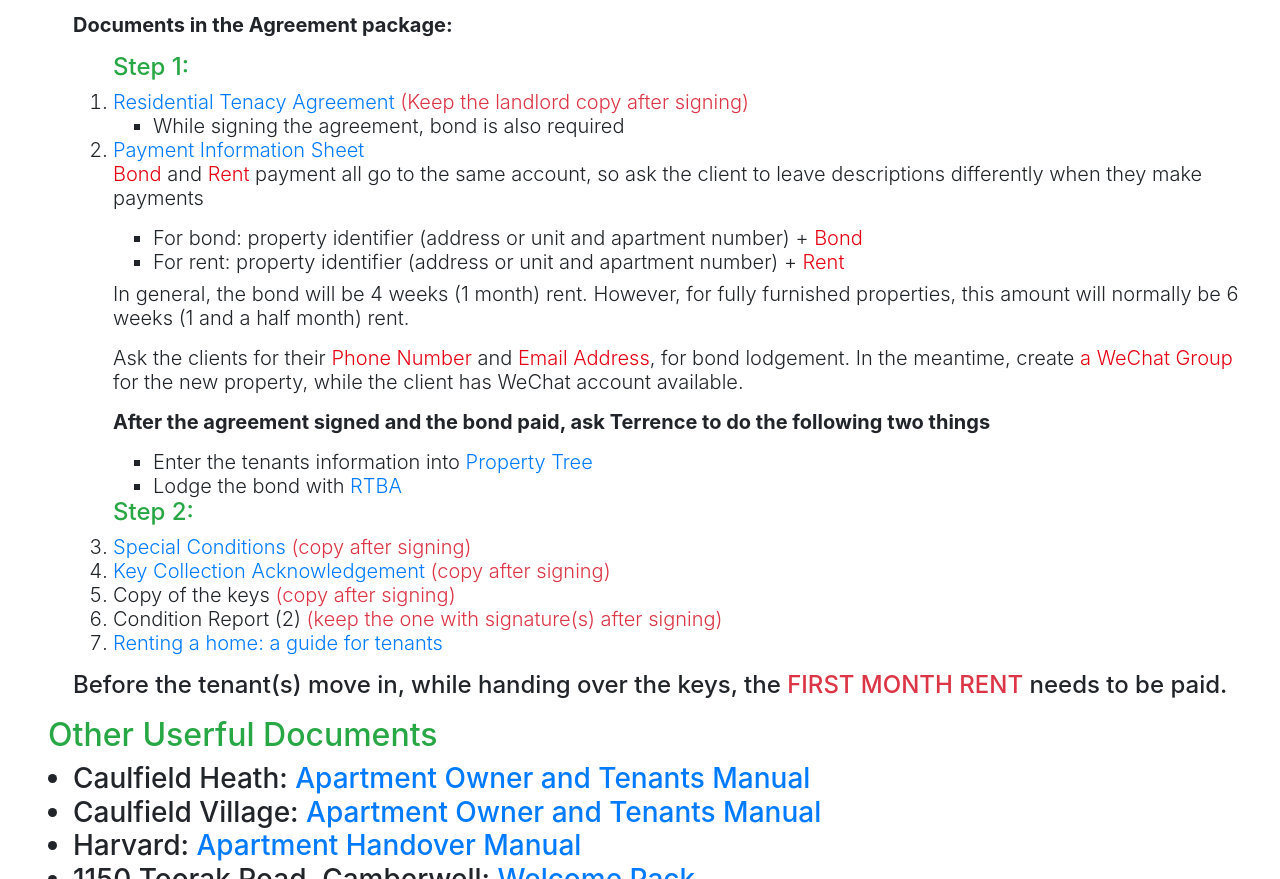
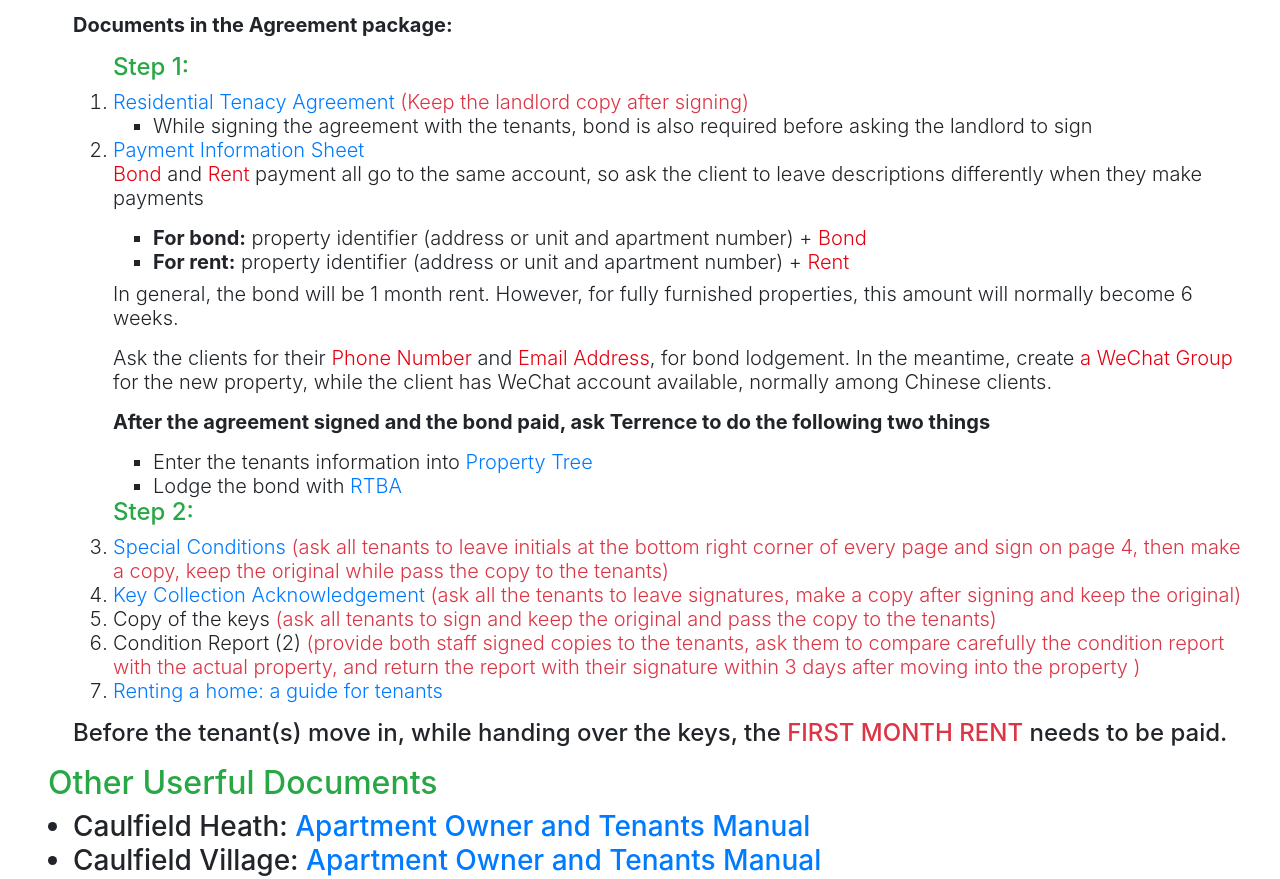
Before and after one commit to TerrenceWang302/lee-auv, a plain HTML site: page rental/rental.html in a window 1280 px wide. Shown: the part 2286-3165 px from the top of the page. Drawn offline with Linux system fonts and the light colour scheme.

Commit message:
make changes to both the management and rental page, also start to add Email templates page.

```diff
--- a/rental/rental.html
+++ b/rental/rental.html
@@ -113,7 +113,7 @@
                                 <li>Name Card</li>
                                 <li><a href="../assets/word_documents/Open%20of%20Inspection%20Registration.docx">Inspection Registration Sheet</a></li>
                                 <li>Open for inspection board (2~3)</li>
-                                <li>Speaker</li>
+                                <li>Speaker (optional)</li>
                             </ul>
                         </li>
                     </ol>
@@ -148,17 +148,17 @@
                         <p class="h4 text-success">Step 1:</p>
                         <li><a href="../assets/pdfs/Residential+tenancy+agreement.pdf" target="_blank">Residential Tenacy Agreement</a> <span class="text-danger">(Keep the landlord copy after signing)</span>
                             <ul>
-                                <li>While signing the agreement, bond is also required</li>
+                                <li>While signing the agreement with the tenants, bond is also required before asking the landlord to sign</li>
                             </ul>
                         </li>
                         <li><a href="../assets/pdfs/Payment%20Information%20(New).pdf" target="_blank">Payment Information Sheet</a>
                             <p><span style="color: #e60012">Bond</span> and <span style="color: #e60012">Rent</span> payment all go to the same account, so ask the client to leave descriptions differently when they make payments</p>
                             <ul>
-                                <li>For bond: property identifier (address or unit and apartment number) + <span style="color: #e60012">Bond</span></li>
-                                <li>For rent: property identifier (address or unit and apartment number) + <span style="color: #e60012">Rent</span></li>
+                                <li><span class="font-weight-bold">For bond:</span> property identifier (address or unit and apartment number) + <span style="color: #e60012">Bond</span></li>
+                                <li><span class="font-weight-bold">For rent:</span> property identifier (address or unit and apartment number) + <span style="color: #e60012">Rent</span></li>
                             </ul>
-                            <p class="mt-2">In general, the bond will be 4 weeks (1 month) rent. However, for fully furnished properties, this amount will normally be 6 weeks (1 and a half month) rent.</p>
-                            <p>Ask the clients for their <span style="color: #e60012">Phone Number</span> and <span style="color: #e60012">Email Address</span>, for bond lodgement. In the meantime, create <span style="color: #e60012">a WeChat Group</span> for the new property, while the client has WeChat account available.</p>
+                            <p class="mt-2">In general, the bond will be 1 month rent. However, for fully furnished properties, this amount will normally become 6 weeks.</p>
+                            <p>Ask the clients for their <span style="color: #e60012">Phone Number</span> and <span style="color: #e60012">Email Address</span>, for bond lodgement. In the meantime, create <span style="color: #e60012">a WeChat Group</span> for the new property, while the client has WeChat account available, normally among Chinese clients.</p>
                         </li>
                         <p class="font-weight-bold">After the agreement signed and the bond paid, ask Terrence to do the following two things</p>
                         <ul>
@@ -166,10 +166,10 @@
                             <li>Lodge the bond with <a href="https://www.rentalbonds.vic.gov.au/" target="_blank">RTBA</a></li>
                         </ul>
                         <p class="h4 text-success">Step 2:</p>
-                        <li><a href="../assets/pdfs/Lease%20Special%20Conditions.pdf" target="_blank">Special Conditions</a> <span class="text-danger">(copy after signing)</span></li>
-                        <li><a href="../assets/pdfs/Key%20Collection%20Acknowledgment.pdf" target="_blank">Key Collection Acknowledgement</a> <span class="text-danger">(copy after signing)</span></li>
-                        <li>Copy of the keys <span class="text-danger">(copy after signing)</span></li>
-                        <li>Condition Report (2) <span class="text-danger">(keep the one with signature(s) after signing)</span></li>
+                        <li><a href="../assets/pdfs/Lease%20Special%20Conditions.pdf" target="_blank">Special Conditions</a> <span class="text-danger">(ask all tenants to leave initials at the bottom right corner of every page and sign on page 4, then make a copy, keep the original while pass the copy to the tenants)</span></li>
+                        <li><a href="../assets/pdfs/Key%20Collection%20Acknowledgment.pdf" target="_blank">Key Collection Acknowledgement</a> <span class="text-danger">(ask all the tenants to leave signatures, make a copy after signing and keep the original)</span></li>
+                        <li>Copy of the keys <span class="text-danger">(ask all tenants to sign and keep the original and pass the copy to the tenants)</span></li>
+                        <li>Condition Report (2) <span class="text-danger">(provide both staff signed copies to the tenants, ask them to compare carefully the condition report with the actual property, and return the report with their signature within 3 days after moving into the property )</span></li>
                         <li><a href="../assets/pdfs/Renting%20a%20home%20a%20guide%20for%20tenants.pdf" target="_blank">Renting a home: a guide for tenants</a></li>
                     </ol>
                     <p class="h4 mt-3">Before the tenant(s) move in, while handing over the keys, the <span class="text-danger">FIRST MONTH RENT</span> needs to be paid.</p>
```
Also changed, not shown: rental/management.html (+1 -1 lines), rental/templates.html (added, +47 -0 lines).
